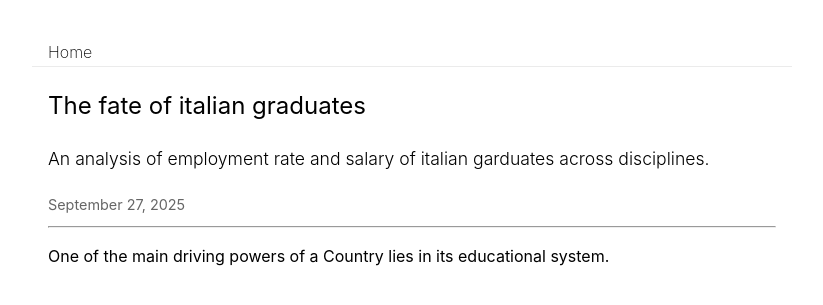
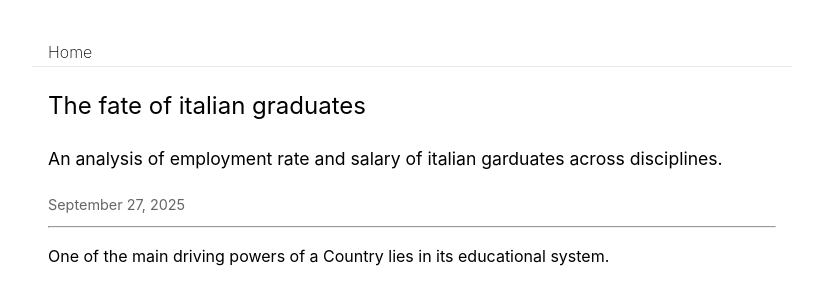
Before and after one commit to pietroborchia/my-blog, a Jekyll site: the page built from _posts/2025-09-27-The fate of italian gradates.md, in a window 1280 px wide. Shown: the top 305 px of the page, without its empty margins (228-1051 px from the left). Built offline with Jekyll 4.4.1, drawn with Linux system fonts in a browser that asks for light colours.

Commit message:
Update style.css

```diff
--- a/assets/style.css
+++ b/assets/style.css
@@ -37,7 +37,7 @@ pre { background: #f6f8fa; padding: .75rem; border-radius: 10px; overflow: auto;
   text-decoration: underline; /* optional: visible affordance */
 }
 /* Posts style (also in previw)*/
-.post-summary { margin: .25rem 0 1.25rem; font-weight: 350; font-size: 1.1rem; }
+.post-summary { margin: .25rem 0 1.25rem; font-weight: 400; font-size: 1.1rem; }
 .posts-wrap { display: grid; gap: 1rem; }
 .post-item { padding: 1rem 0; border-bottom: 1px solid rgba(0,0,0,.08); }
 .post-item:last-child { border-bottom: none; }
```
